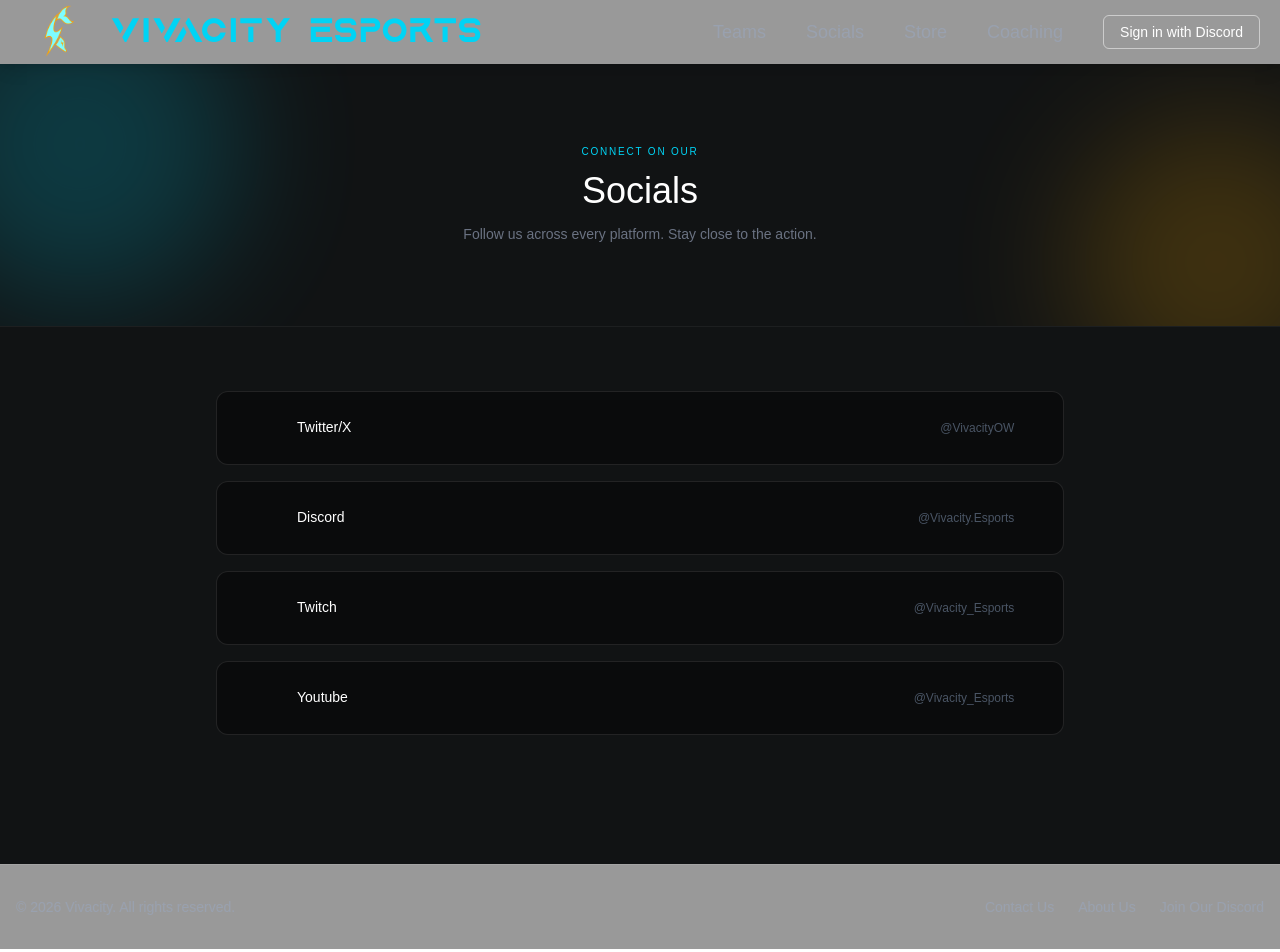
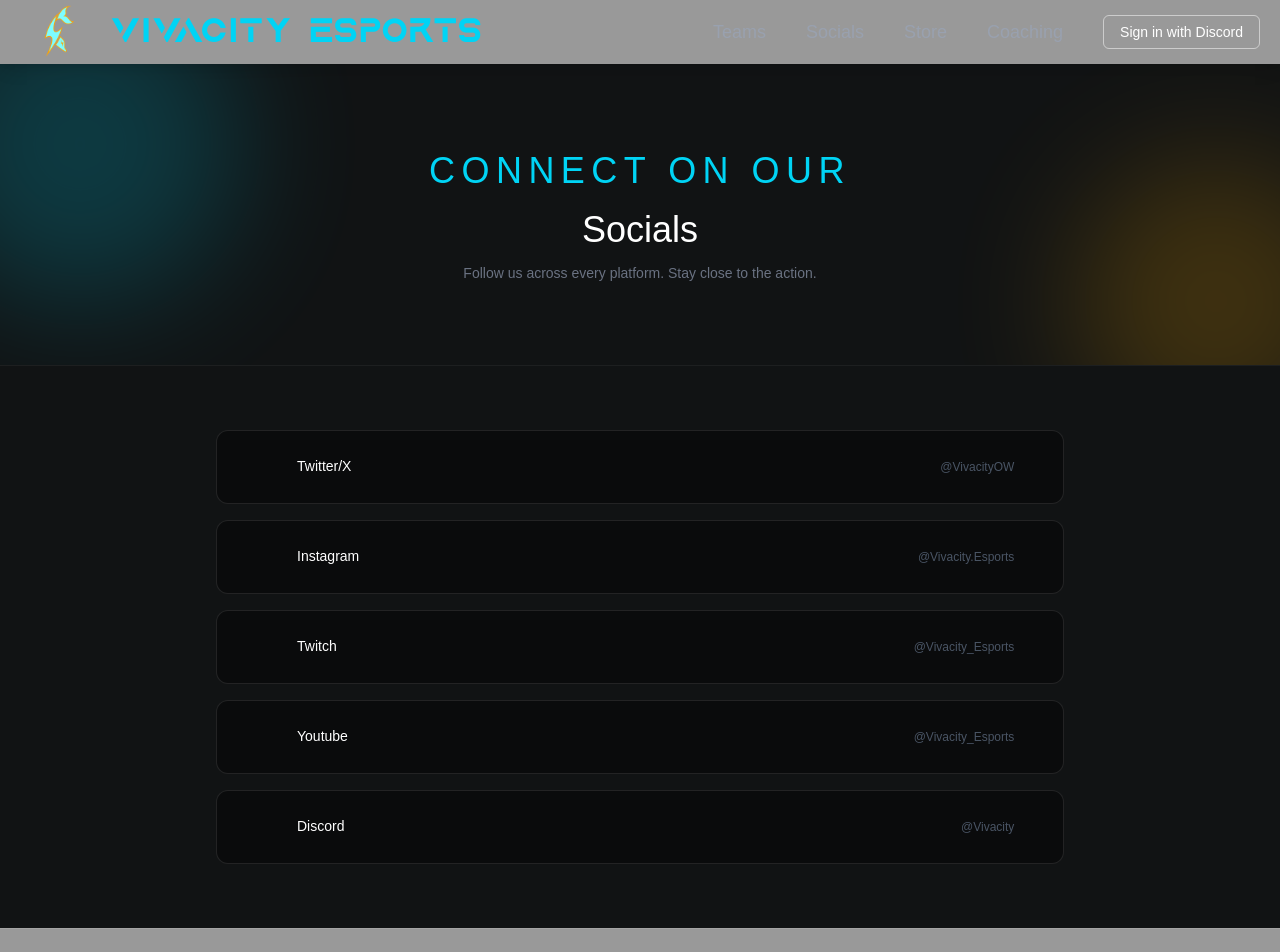
Before and after one commit to CajanGit/Vivacity_Site, a Next.js app: page /socials in a window 1280 px wide. Shown: the top 952 px of the page. Built offline with nearby package versions, Linux system fonts and the light colour scheme; no server answers; some icons are missing.

Commit message:
Remedying some deployment issues

```diff
--- a/app/auth/error/page.tsx
+++ b/app/auth/error/page.tsx
@@ -1,6 +1,8 @@
 'use client'
 
 import { useSearchParams } from 'next/navigation'
+
+export const dynamic = 'force-dynamic'
 
 export default function AuthError() {
     const searchParams = useSearchParams()
--- a/app/socials/page.tsx
+++ b/app/socials/page.tsx
@@ -3,7 +3,8 @@
     SiX,
     SiInstagram,
     SiTwitch,
-    SiYoutube
+    SiYoutube,
+    SiDiscord,
 } from '@icons-pack/react-simple-icons';
 
 import { SocialMediaCard} from '@/app/components/SocialMediaCard';
@@ -20,7 +21,7 @@
 },
 {
     icon: SiInstagram,
-    name: 'Discord',
+    name: 'Instagram',
     handle:'@Vivacity.Esports',
     url: 'https://www.instagram.com/vivacity.esports/',
     color: '#1DA1F2'
@@ -38,6 +39,13 @@
     handle:'@Vivacity_Esports',
     url: 'https://www.youtube.com/@Vivacity_Esports',
     color: '#1DA1F2'
+},
+{
+    icon: SiDiscord,
+    name: 'Discord',
+    handle: '@Vivacity',
+    url: 'https://www.discord.com/NFUA7PhAcY',
+    color: '#1DA1F2',
 }
 ]
 export default function app(){
@@ -52,7 +60,7 @@
         <div className="absolute -top-20 -left-20 w-80 h-80 rounded-full bg-[#00D4F5] opacity-20 blur-3xl pointer-events-none" />
         <div className="absolute -bottom-20 -right-20 w-72 h-72 rounded-full bg-[#F5A800] opacity-20 blur-3xl pointer-events-none" />
 
-        <p className="text-[10px] tracking-[0.18em] text-[#00D4F5] uppercase mb-3 relative z-10">
+        <p className="text-[36px] tracking-[0.18em] text-[#00D4F5] uppercase mb-3 relative z-10">
           Connect On Our
         </p>
         <h1 className="text-4xl font-medium text-white mb-3 relative z-10">
```
